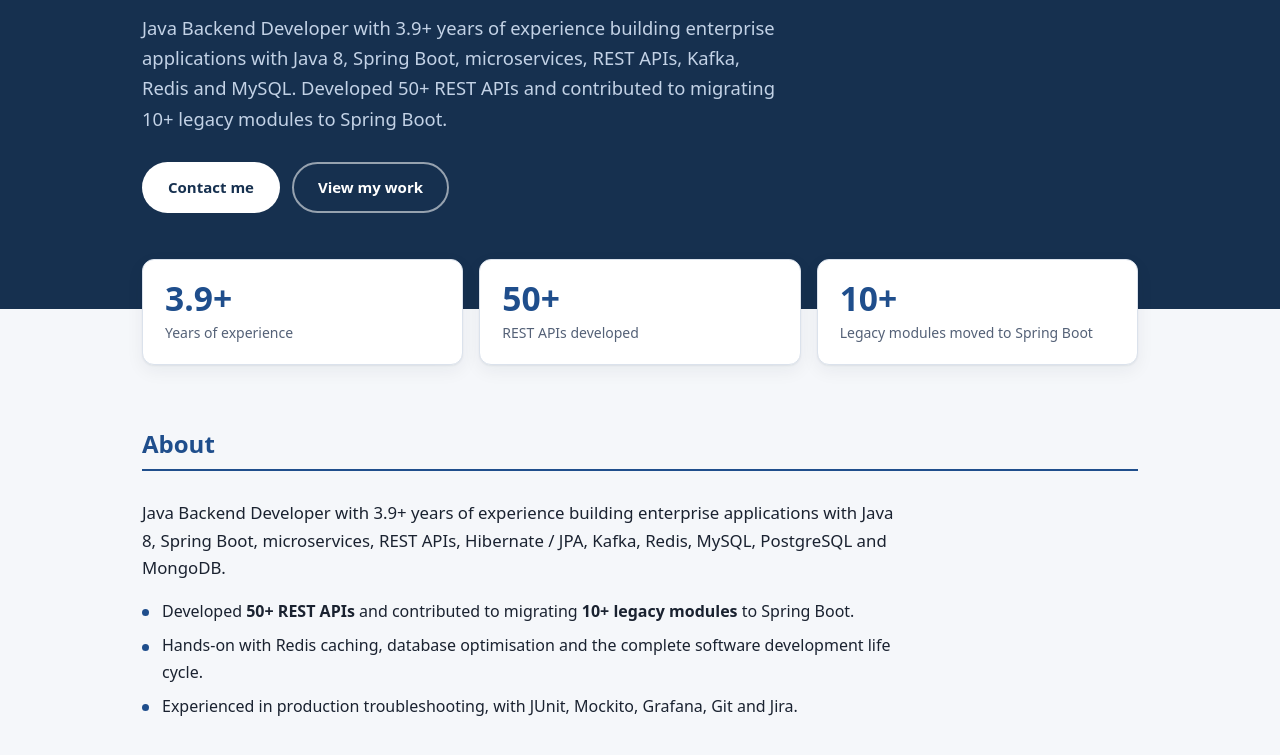
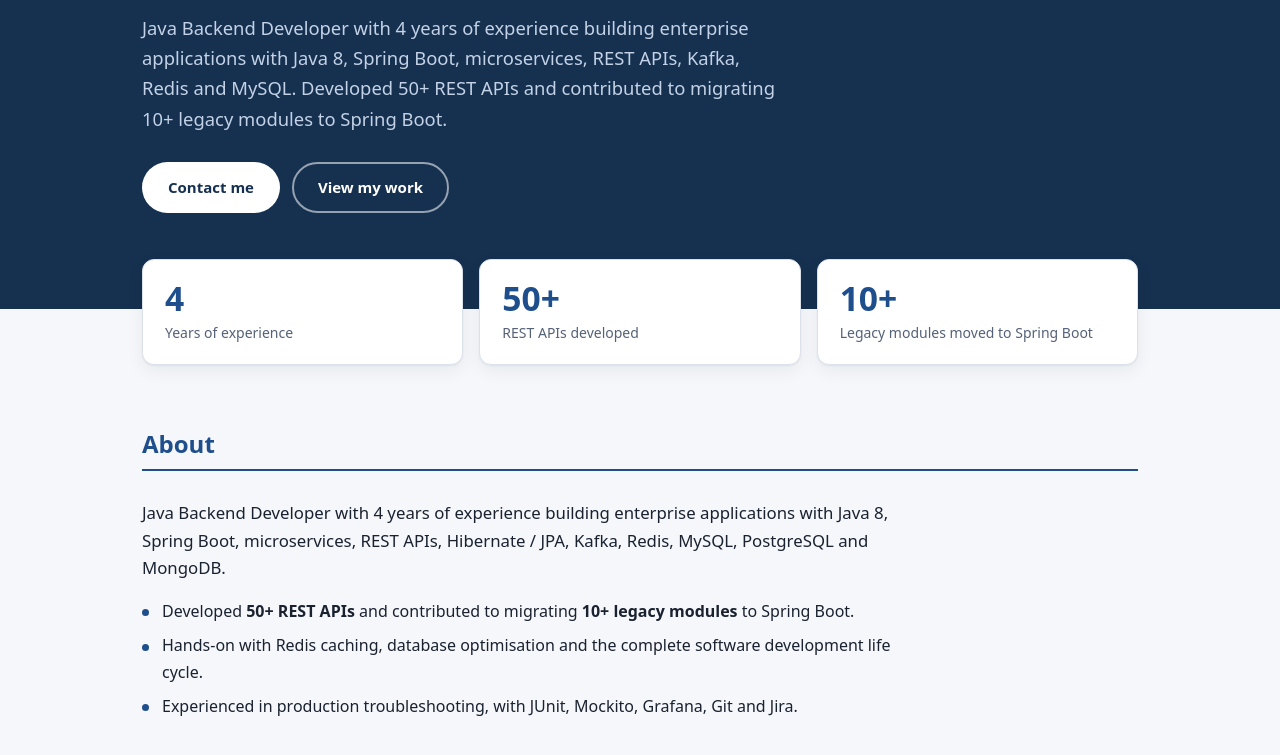
Before and after one commit to ChakradharKute/portfolio, a plain HTML site: page index.html in a window 1280 px wide. Shown: the part 247-1002 px from the top of the page. Drawn offline with Linux system fonts and the light colour scheme.

Commit message:
Update experience to 4 years

```diff
--- a/index.html
+++ b/index.html
@@ -4,7 +4,7 @@
   <meta charset="utf-8">
   <meta name="viewport" content="width=device-width, initial-scale=1">
   <title>Chakradhar Kute | Java Backend Developer</title>
-  <meta name="description" content="Portfolio of Chakradhar Kute, a Java Backend Developer with 3.9+ years of experience in Spring Boot, microservices, Kafka, Redis and 50+ REST APIs.">
+  <meta name="description" content="Portfolio of Chakradhar Kute, a Java Backend Developer with 4 years of experience in Spring Boot, microservices, Kafka, Redis and 50+ REST APIs.">
   <!-- Nothing is loaded from other websites: no fonts, scripts or trackers. -->
   <meta http-equiv="Content-Security-Policy" content="default-src 'none'; style-src 'self'; script-src 'self'; img-src 'self' data:; base-uri 'none'; form-action 'none'">
   <meta name="theme-color" content="#16304f">
@@ -44,7 +44,7 @@
       <div class="container">
         <p class="eyebrow">Software Developer &middot; Pune, India</p>
         <h1 id="hero-title">Chakradhar Kute</h1>
-        <p class="lead">Java Backend Developer with 3.9+ years of experience building enterprise applications with Java 8, Spring Boot, microservices, REST APIs, Kafka, Redis and MySQL. Developed 50+ REST APIs and contributed to migrating 10+ legacy modules to Spring Boot.</p>
+        <p class="lead">Java Backend Developer with 4 years of experience building enterprise applications with Java 8, Spring Boot, microservices, REST APIs, Kafka, Redis and MySQL. Developed 50+ REST APIs and contributed to migrating 10+ legacy modules to Spring Boot.</p>
         <div class="hero-actions">
           <a class="btn btn-light" href="#contact">Contact me</a>
           <a class="btn btn-outline" href="#work">View my work</a>
@@ -54,7 +54,7 @@
 
     <div class="container">
       <dl class="stats">
-        <div class="stat"><dt>Years of experience</dt><dd>3.9+</dd></div>
+        <div class="stat"><dt>Years of experience</dt><dd>4</dd></div>
         <div class="stat"><dt>REST APIs developed</dt><dd>50+</dd></div>
         <div class="stat"><dt>Legacy modules moved to Spring Boot</dt><dd>10+</dd></div>
       </dl>
@@ -64,7 +64,7 @@
     <section class="section" id="about" aria-labelledby="about-title">
       <div class="container">
         <h2 id="about-title" class="section-title">About</h2>
-        <p class="about-text">Java Backend Developer with 3.9+ years of experience building enterprise applications with Java 8, Spring Boot, microservices, REST APIs, Hibernate / JPA, Kafka, Redis, MySQL, PostgreSQL and MongoDB.</p>
+        <p class="about-text">Java Backend Developer with 4 years of experience building enterprise applications with Java 8, Spring Boot, microservices, REST APIs, Hibernate / JPA, Kafka, Redis, MySQL, PostgreSQL and MongoDB.</p>
         <ul class="points">
           <li>Developed <strong>50+ REST APIs</strong> and contributed to migrating <strong>10+ legacy modules</strong> to Spring Boot.</li>
           <li>Hands-on with Redis caching, database optimisation and the complete software development life cycle.</li>
```
